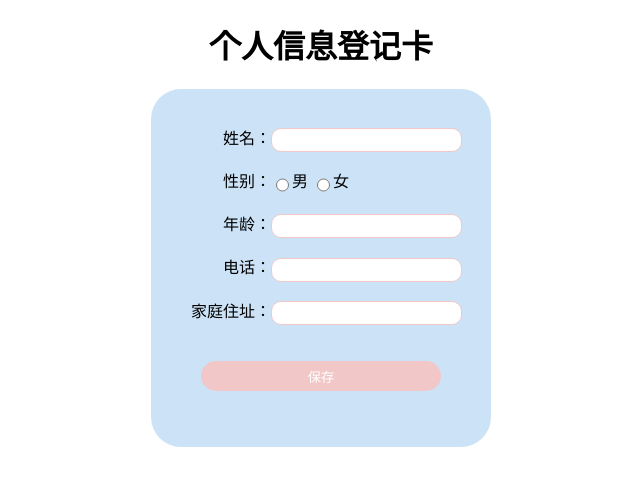
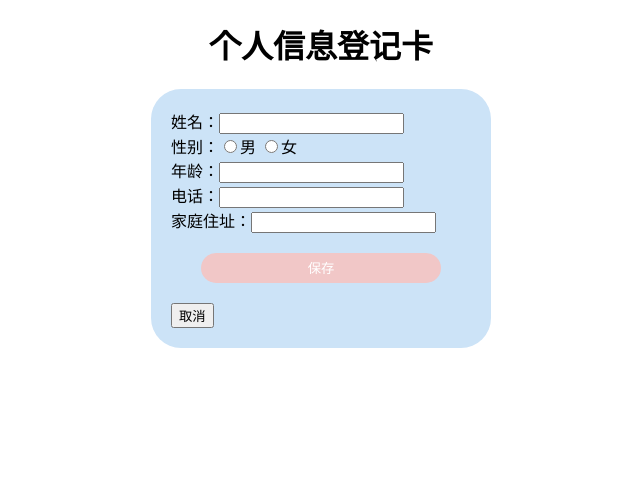
Before and after one commit to haosiwem/xinxi, an Angular app in the folder xinxi/: page / in a window 1280 px wide. Shown: the top 486 px of the page, without its empty margins (319-959 px from the left). Built offline with nearby package versions, Linux system fonts and the light colour scheme.

Commit message:
Update edit.component.html

```diff
--- a/xinxi/src/app/edit/edit.component.html
+++ b/xinxi/src/app/edit/edit.component.html
@@ -1,24 +1,70 @@
-<form action="#" method="GET">
-    <p>
-        <label><span>姓名：</span>
-            <input [(ngModel)]="infor.name" name="name" /></label>
-    </p>
-    <p>
-        <label><span>性别：</span>
-            <input type="radio" name="sex" [(ngModel)]="infor.sex" value="男" />男
-            <input type="radio" name="sex" [(ngModel)]="infor.sex" value="女" />女
-        </label>
-    </p>
-    <p>
-        <label><span>年龄：</span><input type="number" [(ngModel)]='infor.age' name='age'/></label>
-    </p>
-    <p>
-        <label><span>电话：</span><input [(ngModel)]="infor.tel" name="tel" /></label>
-    </p>
-    <p>
-        <label><span>家庭住址：</span><input [(ngModel)]="infor.address" name="address" /></label>
-    </p>
-    <p>
-      <input type="button" class="btn" (click)="add()" value="保存" />
-    </p>
-  </form>
+<form action="#" method="GET" #editForm="ngForm">
+  <div class="big-container">
+    <label><span>姓名：</span>
+      <input [(ngModel)]="infor.name" class="form-control" required minlength="2" name="name" #name="ngModel"/></label>
+    <div *ngIf="name.invalid && (name.dirty || name.touched)"
+         class="alert alert-danger">
+
+      <div *ngIf="name.errors.required">
+        姓名不能为空
+      </div>
+      <div *ngIf="name.errors.minlength">
+        姓名长度必须超过两位
+      </div>
+
+    </div>
+  </div>
+  <div class="big-container">
+    <label><span>性别：</span>
+      <input type="radio" name="sex" [(ngModel)]="infor.sex" value="男" checked="checked"/>男
+      <input type="radio" name="sex" [(ngModel)]="infor.sex" value="女"/>女
+    </label>
+  </div>
+  <div class="big-container">
+    <label><span>年龄：</span><input type="number" class="form-control form-age" required [(ngModel)]='infor.age'
+                                  name='age' pattern="^\d{0,3}$" #age="ngModel"/></label>
+    <div *ngIf="age.invalid && (age.dirty || age.touched)"
+         class="alert alert-danger">
+
+      <div *ngIf="age.errors.required">
+        年龄不能为空
+      </div>
+      <div *ngIf="age.errors.pattern">
+        请正确输入年龄
+      </div>
+
+    </div>
+  </div>
+  <div class="big-container">
+    <label><span>电话：</span><input [(ngModel)]="infor.tel" name="tel" class="form-control" required
+                                  pattern="0?(13|14|15|17|18|19)[0-9]{9}" #tel="ngModel"/></label>
+    <div *ngIf="tel.invalid && (tel.dirty || tel.touched)"
+         class="alert alert-danger">
+
+      <div *ngIf="tel.errors.required">
+        手机号不能为空
+      </div>
+      <div *ngIf="tel.errors.pattern">
+        手机号不合法
+      </div>
+
+    </div>
+  </div>
+  <div class="big-container">
+    <label><span>家庭住址：</span><input [(ngModel)]="infor.address" name="address" class="form-control" required
+                                    #address="ngModel"/></label>
+    <div *ngIf="address.invalid && (address.dirty || address.touched)"
+         class="alert alert-danger">
+
+      <div *ngIf="address.errors.required">
+        家庭住址不能为空
+      </div>
+
+    </div>
+  </div>
+  <div class="big-container">
+    <input type="submit" class="btn" (click)="onBtnAdd()" value="保存" class="btn btn-success"
+           [disabled]="!editForm.form.valid"/>
+    <input type="button" class="cancel" [class.hide]="can" value="取消" (click)="onBtnCancel()">
+  </div>
+</form>
```
